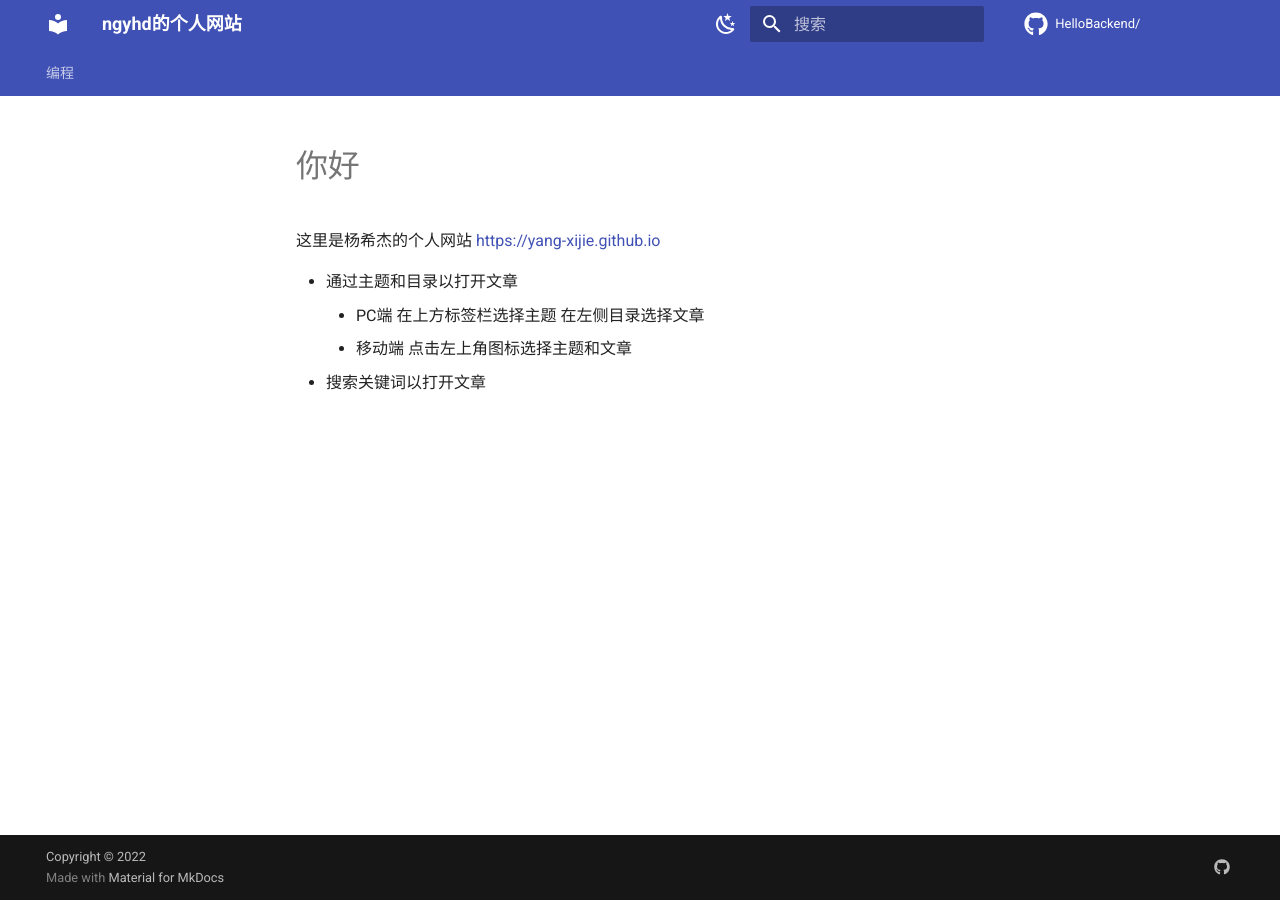
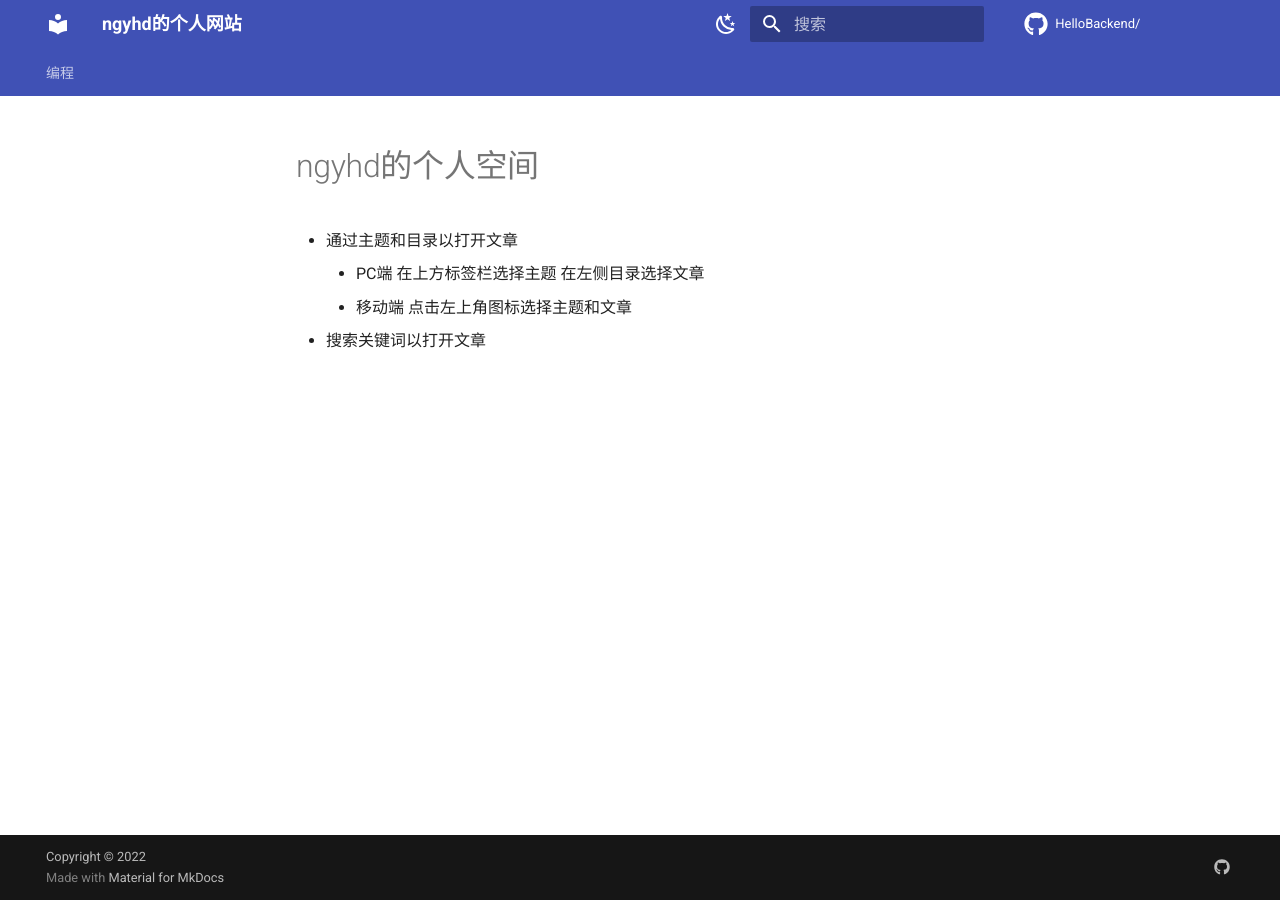
Before and after one commit to ngyhd/HelloBackend, an MkDocs documentation site: the page built from docs/index.md, in a window 1280 px wide. Built offline with MkDocs 1.6.1 and Material for MkDocs 9.7.7, drawn with Linux system fonts in a browser that asks for light colours.

Commit message:
Update index.md

```diff
--- a/docs/index.md
+++ b/docs/index.md
@@ -1,6 +1,4 @@
-# 你好
-
-这里是杨希杰的个人网站 <https://yang-xijie.github.io>
+# ngyhd的个人空间
 
 - 通过主题和目录以打开文章
     - PC端 在上方标签栏选择主题 在左侧目录选择文章
```
